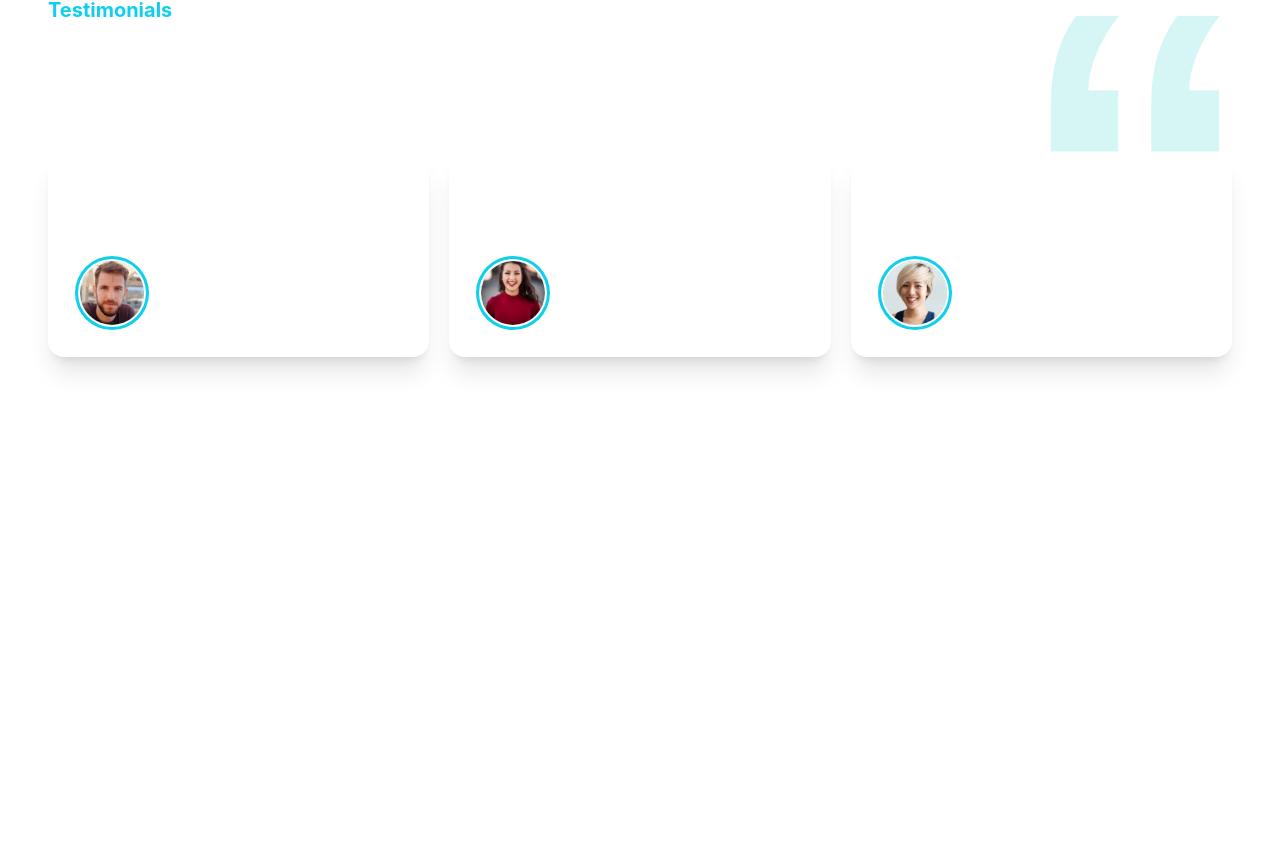
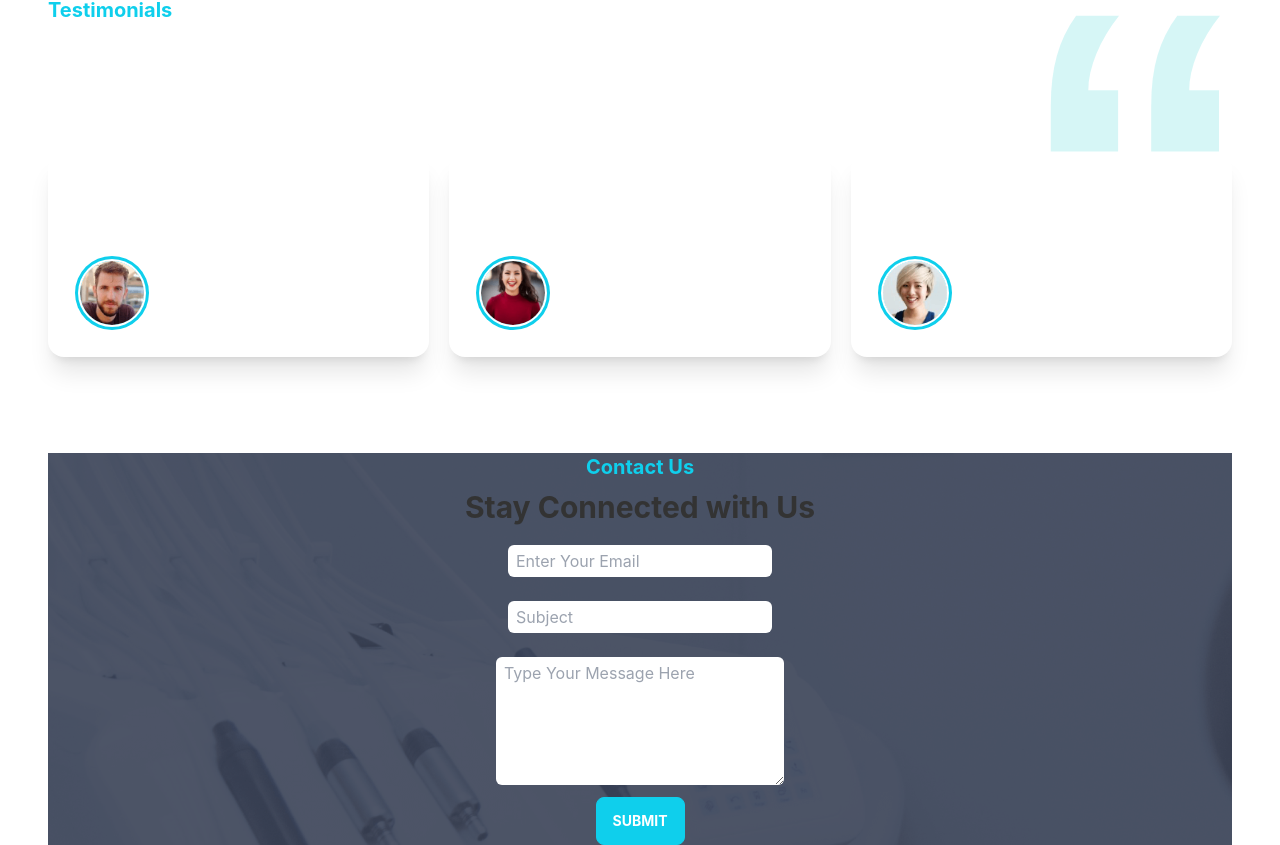
Before and after one commit to meraj191-35-2735/doctors-portal-client, a React (Create React App) app: page / in a window 1280 px wide. Shown: the part 3417-4262 px from the top of the page. Before the commit the page ends 3870 px from the top, so only its background shows below. Built offline with nearby package versions, Linux system fonts and the light colour scheme.

Commit message:
contact done

```diff
--- /dev/null
+++ b/src/Pages/Home/Contact.js
@@ -0,0 +1,43 @@
+import React from "react";
+import PrimaryButton from "../Shared/PrimaryButton";
+import bgContact from "../../assets/images/appointment.png";
+
+const Contact = () => {
+  return (
+    <div style={{ background: `url(${bgContact})` }}>
+      <h3 className="text-primary text-xl font-bold text-center my-2">
+        Contact Us
+      </h3>
+      <h2 className="text-3xl font-bold text-center mb-2">
+        Stay Connected with Us
+      </h2>
+      <form className="flex flex-col justify-center items-center">
+        <input
+          type="email"
+          name="email"
+          id="email"
+          placeholder="Enter Your Email"
+          width="480x"
+          className="px-2 py-1 rounded-md my-3"
+        />
+        <input
+          type="text"
+          placeholder="Subject"
+          className="px-2 py-1 rounded-md my-3"
+          width="480px"
+        />
+        <textarea
+          name="message"
+          id="message"
+          cols="25"
+          rows="5"
+          placeholder="Type Your Message Here"
+          className="px-2 py-1 rounded-md my-3"
+        ></textarea>
+        <PrimaryButton>Submit</PrimaryButton>
+      </form>
+    </div>
+  );
+};
+
+export default Contact;
--- a/src/Pages/Home/ContactUs.js
+++ /dev/null
@@ -1,7 +0,0 @@
-import React from "react";
-
-const ContactUs = () => {
-  return <div></div>;
-};
-
-export default ContactUs;
--- a/src/Pages/Home/Home.js
+++ b/src/Pages/Home/Home.js
@@ -1,7 +1,7 @@
 import React from "react";
 import Appointment from "./Appointment";
 import Banner from "./Banner";
-import ContactUs from "./ContactUs";
+import Contact from "./Contact";
 import ExtraCare from "./ExtraCare";
 import Info from "./Info";
 import Services from "./Services";
@@ -16,7 +16,7 @@ const Home = () => {
       <ExtraCare></ExtraCare>
       <Appointment></Appointment>
       <Testimonials></Testimonials>
-      <ContactUs></ContactUs>
+      <Contact></Contact>
     </div>
   );
 };
```
